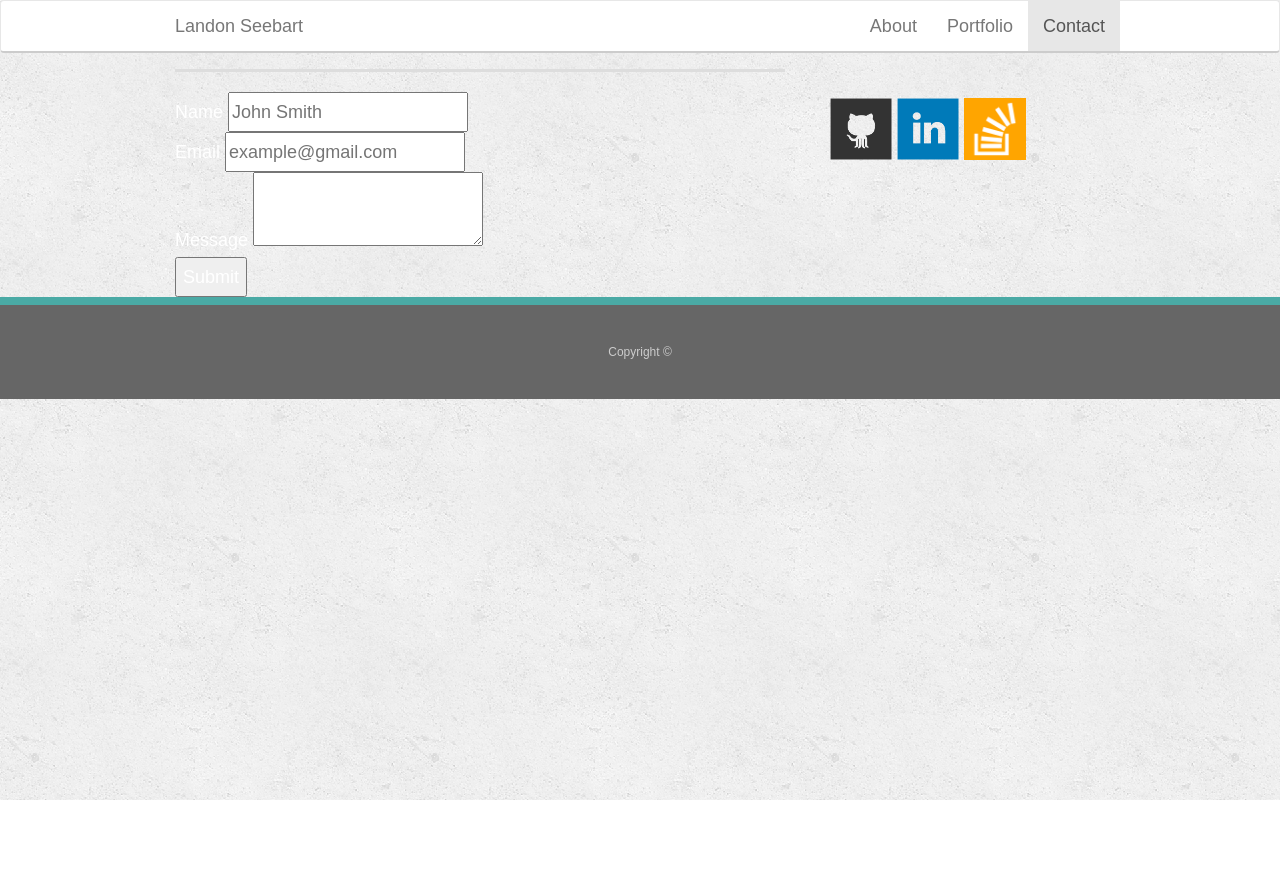
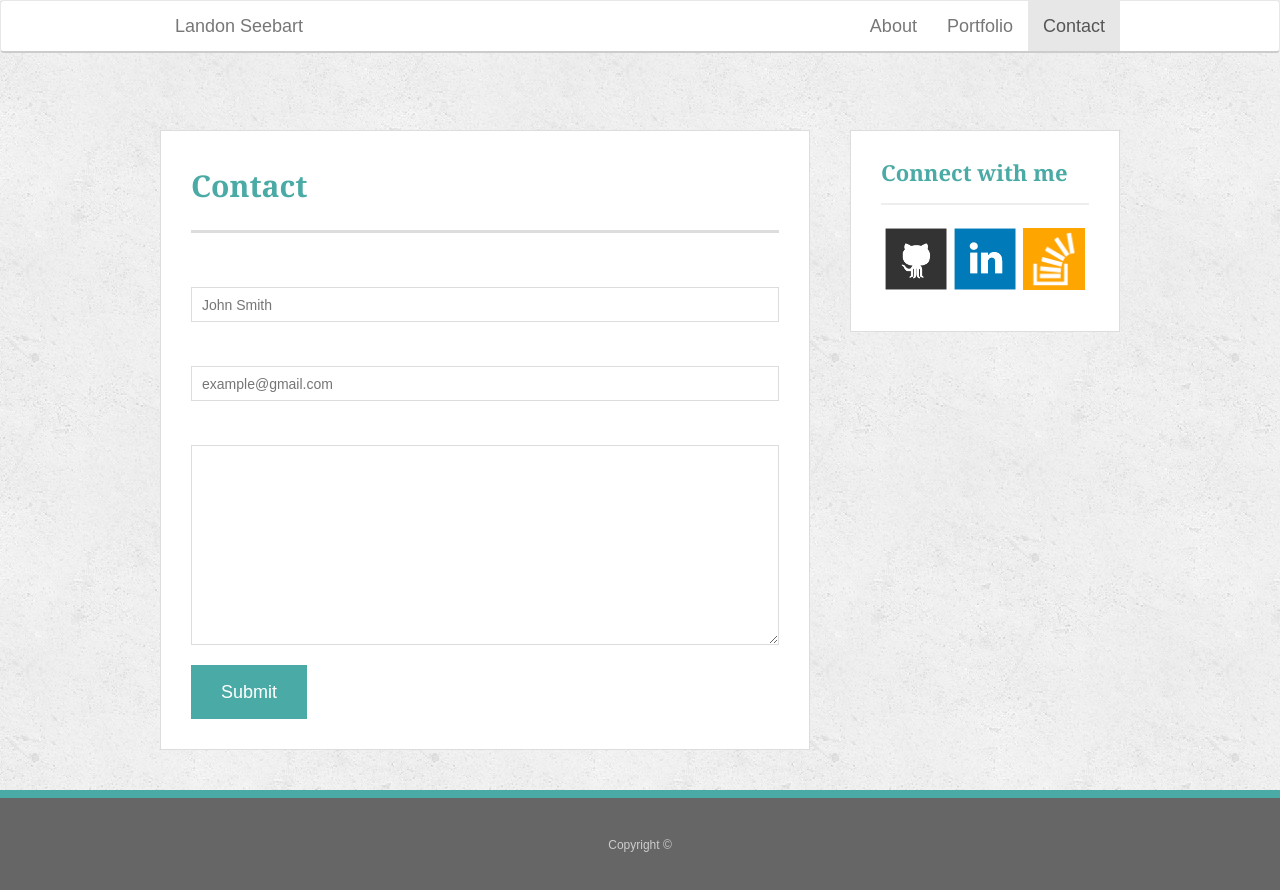
Before and after one commit to LandonSeebart/Bootstrap-Portfolio, a plain HTML site: page contact.html in a window 1280 px wide. Before the commit the page ends 800 px from the top, so only its background shows below. Drawn offline with nearby package versions, Linux system fonts and the light colour scheme.

Commit message:
finished contact css

```diff
--- a/assets/css/style.css
+++ b/assets/css/style.css
@@ -166,40 +166,40 @@ body {
 
   /* contact page */
 
-  /* #contact-form ul {
+  #contact-form ul {
     margin-bottom: 20px;
-  } */
+  }
 
-  /* #contact-form li {
+  #contact-form li {
     margin-bottom: 10px;
-  } */
+  }
 
-  /* label,
+  label,
   input[type=text],
   input[type=email],
   textarea {
     display: block;
     width: 100%;
-  } */
+  }
 
-  /* input[type=text],
+  input[type=text],
   input[type=email],
   textarea {
     height: 35px;
     padding: 0 10px;
     font-size: 14px;
     border: 1px solid #ddd;
-  } */
+  }
 
-  /* textarea {
+  textarea {
     height: 200px;
-  } */
+  }
 
-  /* input[type=submit] {
+  input[type=submit] {
     padding: 10px 30px;
     font-size: 18px;
     color: #fff;
     cursor: pointer;
     background: #4aaaa5;
     border: 0 none;
-  } */
+  }
--- a/contact.html
+++ b/contact.html
@@ -22,12 +22,10 @@
       </ul>
     </div><!-- /.container-fluid -->
   </nav>
-
-    <div class="container">
+  <div id="main-container" class="container">
     <div class="row">
-            <div class="col-md-8">
+      <div class="main-section col-md-8">
         <h1>Contact</h1>
-
         <form id="contact-form">
           <ul>
             <li>
@@ -45,15 +43,14 @@
           </ul>
           <input type="submit">
         </form>
+            </div>
+            <div id="connect" class="col-md-4 sidebar">
+              <h2>Connect with me</h2>
 
-            </div>
-            <div id="connect" class="col-md-4">
-                <h2>Connect with me</h2>
-                <hr>
-                <div class="panel-body">
-                    <a href="#"><img src="assets/images/github-128.png" class="social" alt="GitHub" /></a>
-                    <a href="#"><img src="assets/images/linkedin-128.png" class="social" alt="LinkedIn" /></a>
-                    <a href="#"><img src="assets/images/stackoverflow-128.png" class="social" alt="Stack Overflow" /></a>
+              <div class="social-links">
+                <a href="#" class="col-4"><img src="assets/images/github-128.png" class="social" alt="GitHub" /></a>
+                <a href="#" class="col-4"><img src="assets/images/linkedin-128.png" class="social" alt="LinkedIn" /></a>
+                <a href="#" class="col-4"><img src="assets/images/stackoverflow-128.png" class="social" alt="Stack Overflow" /></a>
               </div>
             </div>
         </div>
```
Lines whose indentation alone changed are shown as unchanged.
